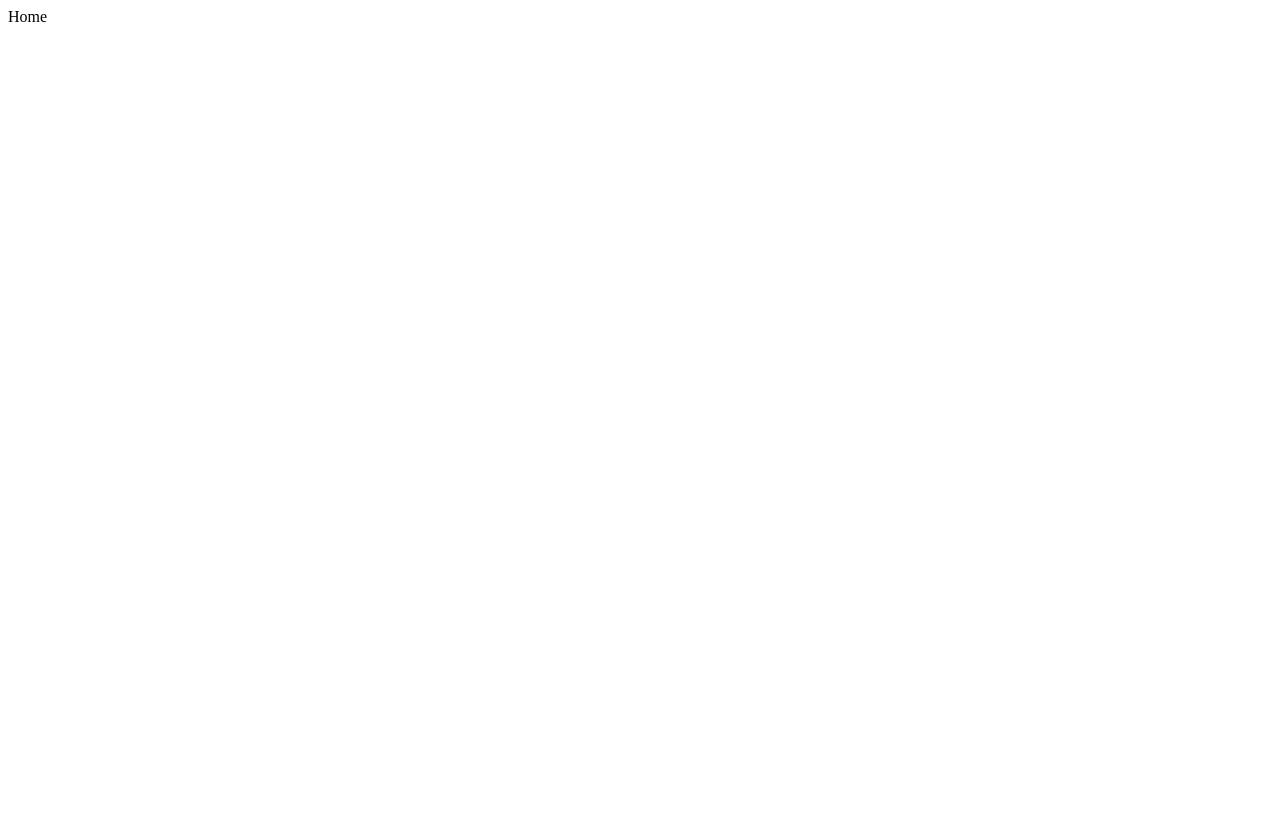
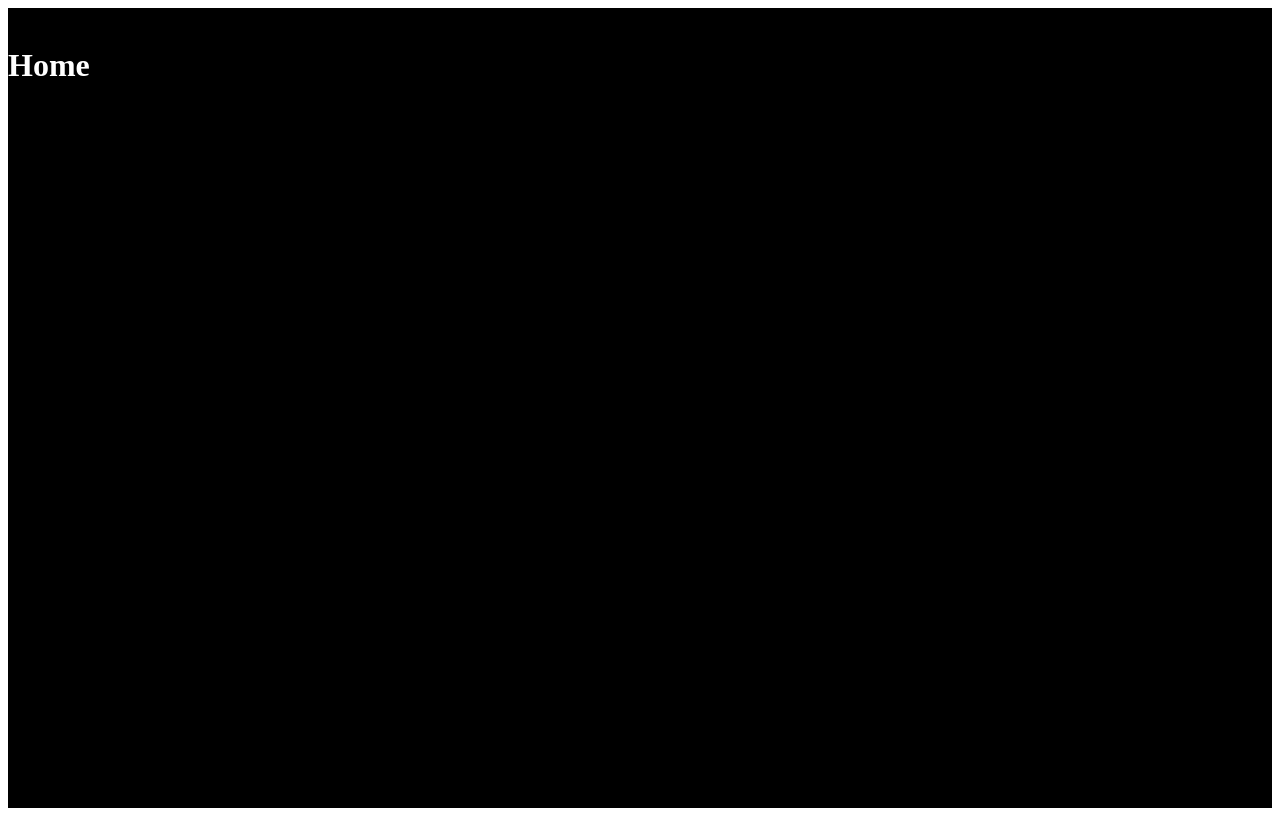
Before and after one commit to JaeYoung0/nextjs-boiler-plate, a Next.js app: page / in a window 1280 px wide. Built offline with nearby package versions, Linux system fonts and the light colour scheme.

Commit message:
Feat: emotion * emotion 관련 tsconfig, bablerc 설정

```diff
--- a/package.json
+++ b/package.json
@@ -17,6 +17,10 @@
     ]
   },
   "dependencies": {
+    "@emotion/babel-preset-css-prop": "^11.2.0",
+    "@emotion/core": "^11.0.0",
+    "@emotion/react": "^11.8.2",
+    "@emotion/styled": "^11.8.1",
     "next": "latest",
     "react": "^17.0.2",
     "react-dom": "^17.0.2"
@@ -34,6 +38,6 @@
     "eslint-plugin-react-hooks": "^4.3.0",
     "husky": "^7.0.4",
     "lint-staged": "^12.3.7",
-    "typescript": "4.0"
+    "typescript": "^4.6.3"
   }
 }
--- /dev/null
+++ b/src/pages/home/Home.style.ts
@@ -0,0 +1,7 @@
+import styled from '@emotion/styled'
+
+export const Container = styled.div`
+  width: 100%;
+  min-height: 100vh;
+  background-color: #000000;
+`
--- a/src/pages/home/Home.tsx
+++ b/src/pages/home/Home.tsx
@@ -1,7 +1,19 @@
-import React from 'react'
+import * as S from './Home.style'
+import { css } from '@emotion/react'
 
 function Home() {
-  return <div>Home</div>
+  return (
+    <S.Container>
+      Home
+      <h1
+        css={css`
+          color: white;
+        `}
+      >
+        Home
+      </h1>
+    </S.Container>
+  )
 }
 
 export default Home
--- a/src/pages/index.tsx
+++ /dev/null
@@ -1,3 +0,0 @@
-const IndexPage = () => <div>IndexPage</div>;
-
-export default IndexPage;
--- a/tsconfig.json
+++ b/tsconfig.json
@@ -17,7 +17,9 @@
     "moduleResolution": "node",
     "resolveJsonModule": true,
     "isolatedModules": true,
-    "jsx": "preserve"
+    "jsx": "preserve",
+    "jsxImportSource": "@emotion/react", // https://github.com/emotion-js/emotion/issues/1249
+    "incremental": true
   },
   "include": ["next-env.d.ts", "**/*.ts", "**/*.tsx"],
   "exclude": ["node_modules"]
```
Also changed, not shown: .babelrc (added), 1 other file (tests, documents, lock files or other folders).
